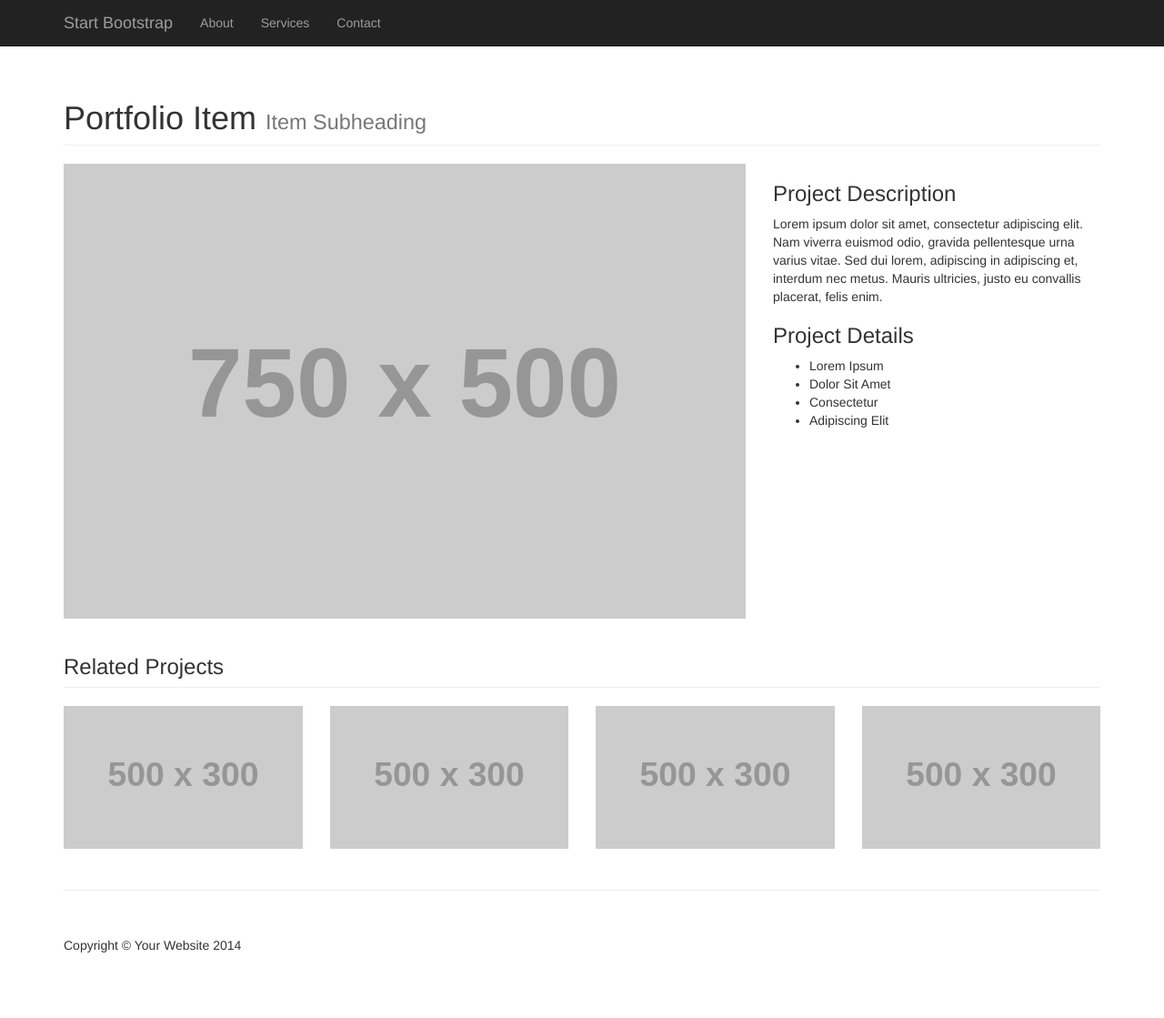
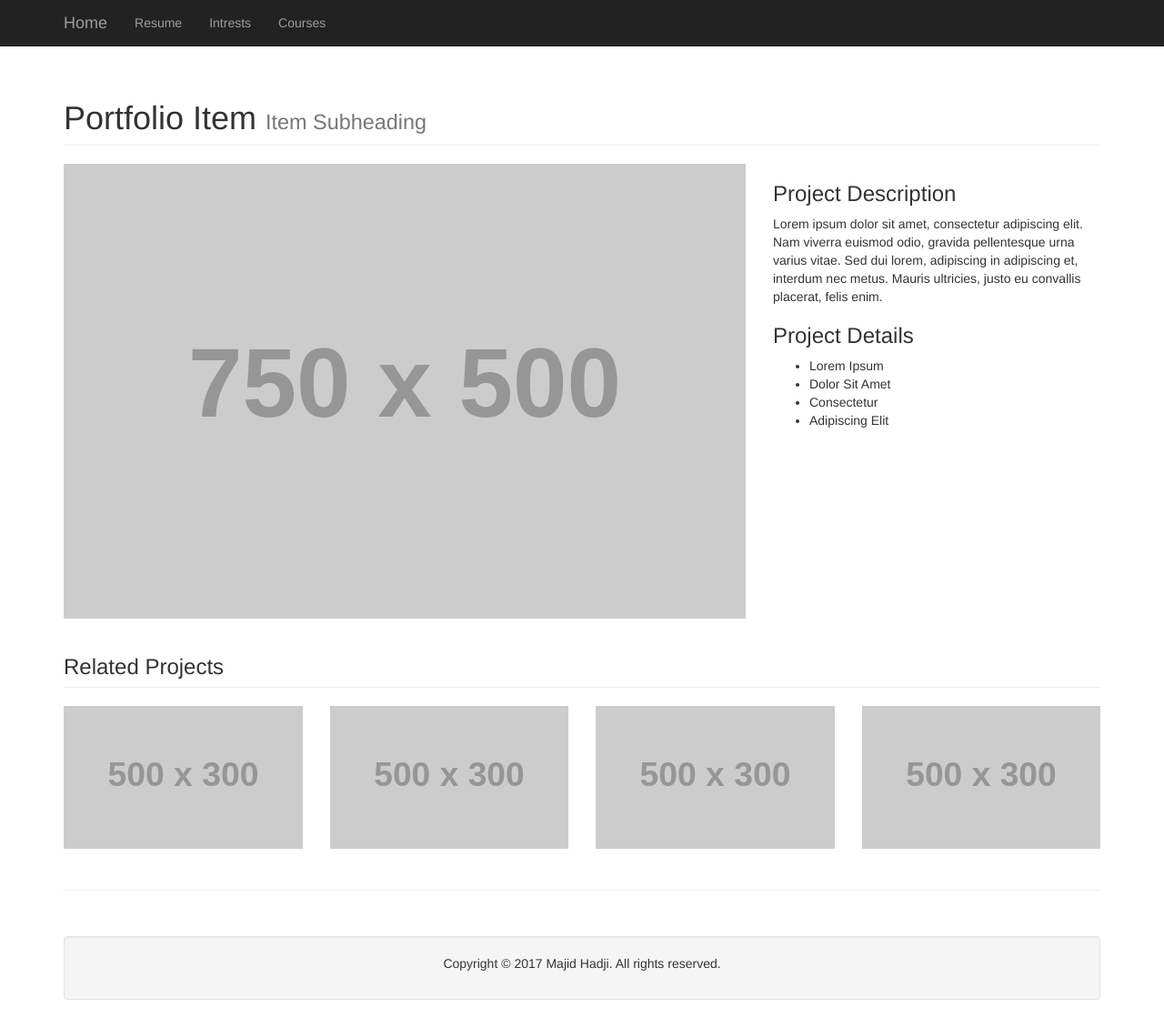
Before and after one commit to mhadji/cs116, a plain HTML site: page resume.html in a window 1280 px wide. Shown: the whole page at 91% size. Drawn offline with Linux system fonts and the light colour scheme; placeholder pictures from the web are drawn by us.

Commit message:
homepage  modified

```diff
--- a/resume.html
+++ b/resume.html
@@ -9,7 +9,7 @@
     <meta name="description" content="">
     <meta name="author" content="">
 
-    <title>Portfolio Item - Start Bootstrap Template</title>
+    <title>Portfolio - Majid Hadji</title>
 
     <!-- Bootstrap Core CSS -->
     <link href="css/bootstrap.min.css" rel="stylesheet">
@@ -39,19 +39,19 @@
                     <span class="icon-bar"></span>
                     <span class="icon-bar"></span>
                 </button>
-                <a class="navbar-brand" href="#">Start Bootstrap</a>
+                <a class="navbar-brand" href="index.html">Home</a>
             </div>
             <!-- Collect the nav links, forms, and other content for toggling -->
             <div class="collapse navbar-collapse" id="bs-example-navbar-collapse-1">
                 <ul class="nav navbar-nav">
                     <li>
-                        <a href="#">About</a>
+                        <a href="resume.html">Resume</a>
                     </li>
                     <li>
-                        <a href="#">Services</a>
+                        <a href="intrest.html">Intrests</a>
                     </li>
                     <li>
-                        <a href="#">Contact</a>
+                        <a href="course.html">Courses</a>
                     </li>
                 </ul>
             </div>
@@ -132,14 +132,9 @@
         <hr>
 
         <!-- Footer -->
-        <footer>
-            <div class="row">
-                <div class="col-lg-12">
-                    <p>Copyright &copy; Your Website 2014</p>
-                </div>
-            </div>
-            <!-- /.row -->
-        </footer>
+      <footer class="well">
+        <p class="text-center">Copyright © <span>2017</span> Majid Hadji. All rights reserved.</p>
+      </footer>
 
     </div>
     <!-- /.container -->
```
Also changed, not shown: course.html (+4 -3 lines), index.html (+9 -12 lines), intrest.html (+3 -3 lines).
